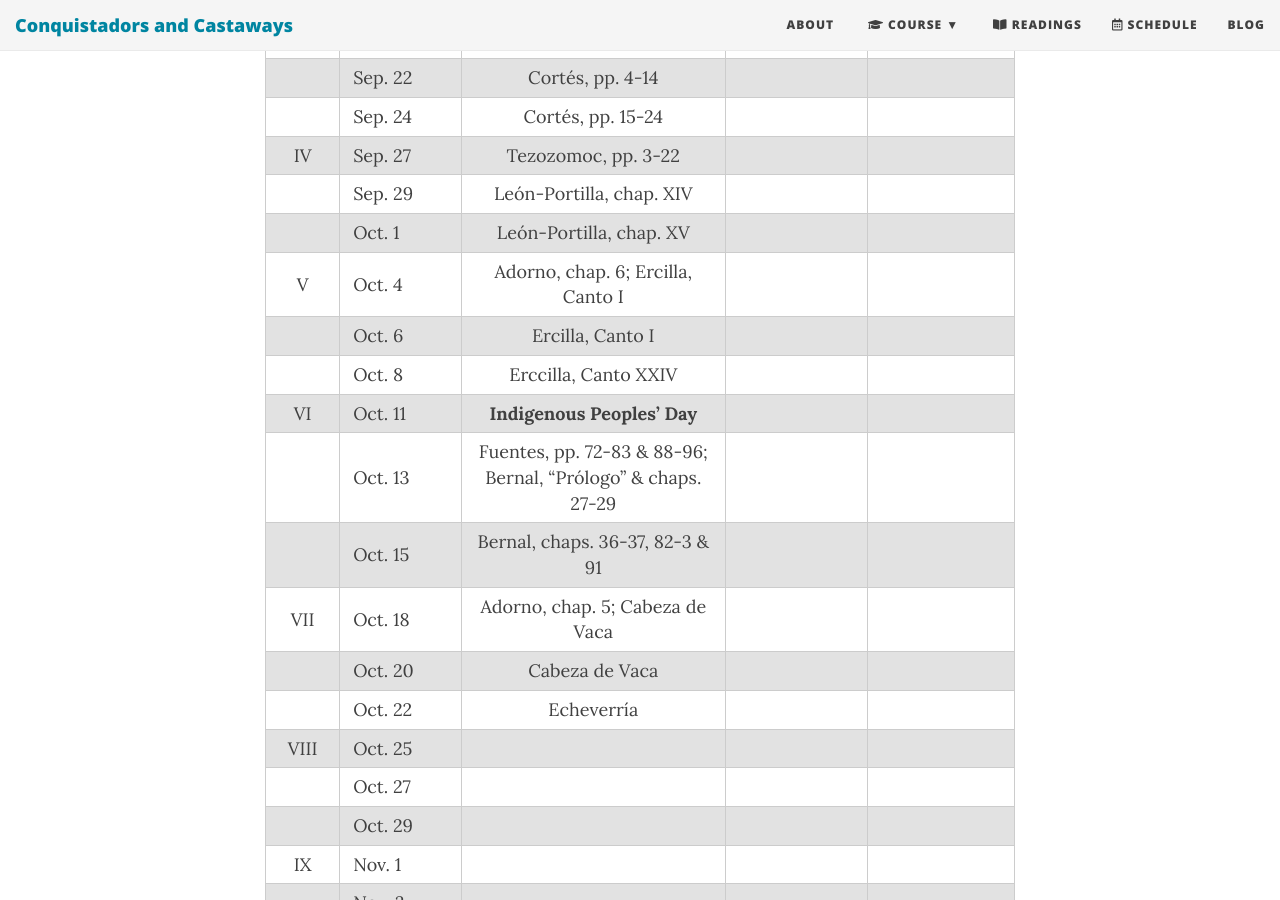
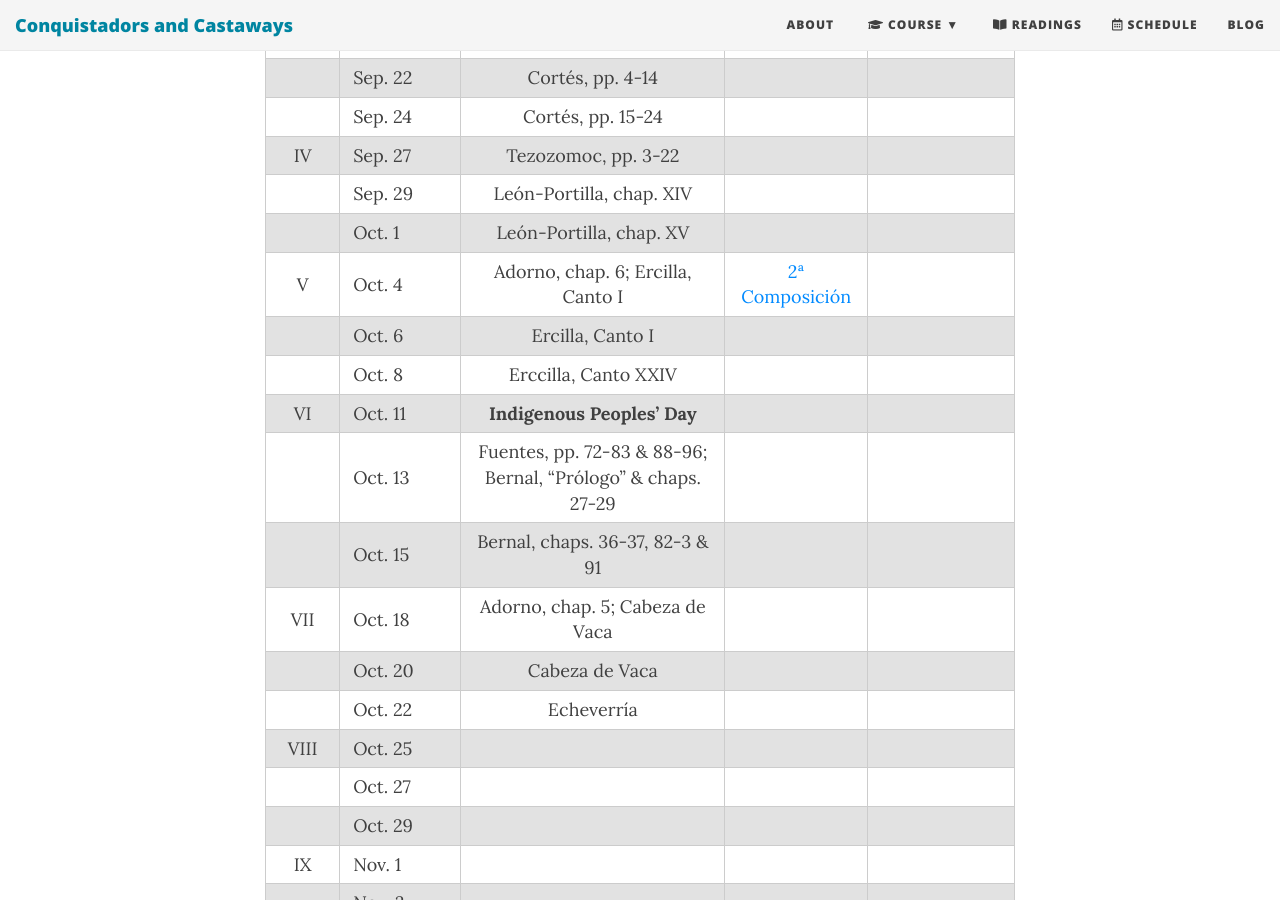
Before and after one commit to Hipomenes/ls452, a Jekyll site: the page built from calendar.md, in a window 1280 px wide and 900 px high, scrolled down 833 px. Built offline with Jekyll 4.4.1, drawn with Linux system fonts in a browser that asks for light colours; nearby versions of some CDN libraries.

Commit message:
Update calendar.md

```diff
--- a/calendar.md
+++ b/calendar.md
@@ -21,7 +21,7 @@ subtitle: Fall 2021
 | IV  | Sep. 27  | Tezozomoc, pp. 3-22  | |
 |     | Sep. 29  | León-Portilla, chap. XIV |
 |     | Oct. 1   | León-Portilla, chap. XV | |
-| V   | Oct. 4   | Adorno, chap. 6; Ercilla, Canto I | |
+| V   | Oct. 4   | Adorno, chap. 6; Ercilla, Canto I | [2ª Composición]() |
 |     | Oct. 6   | Ercilla, Canto I
 |     | Oct. 8   | Erccilla, Canto XXIV | |
 | VI  | Oct. 11  | **Indigenous Peoples' Day**
```
